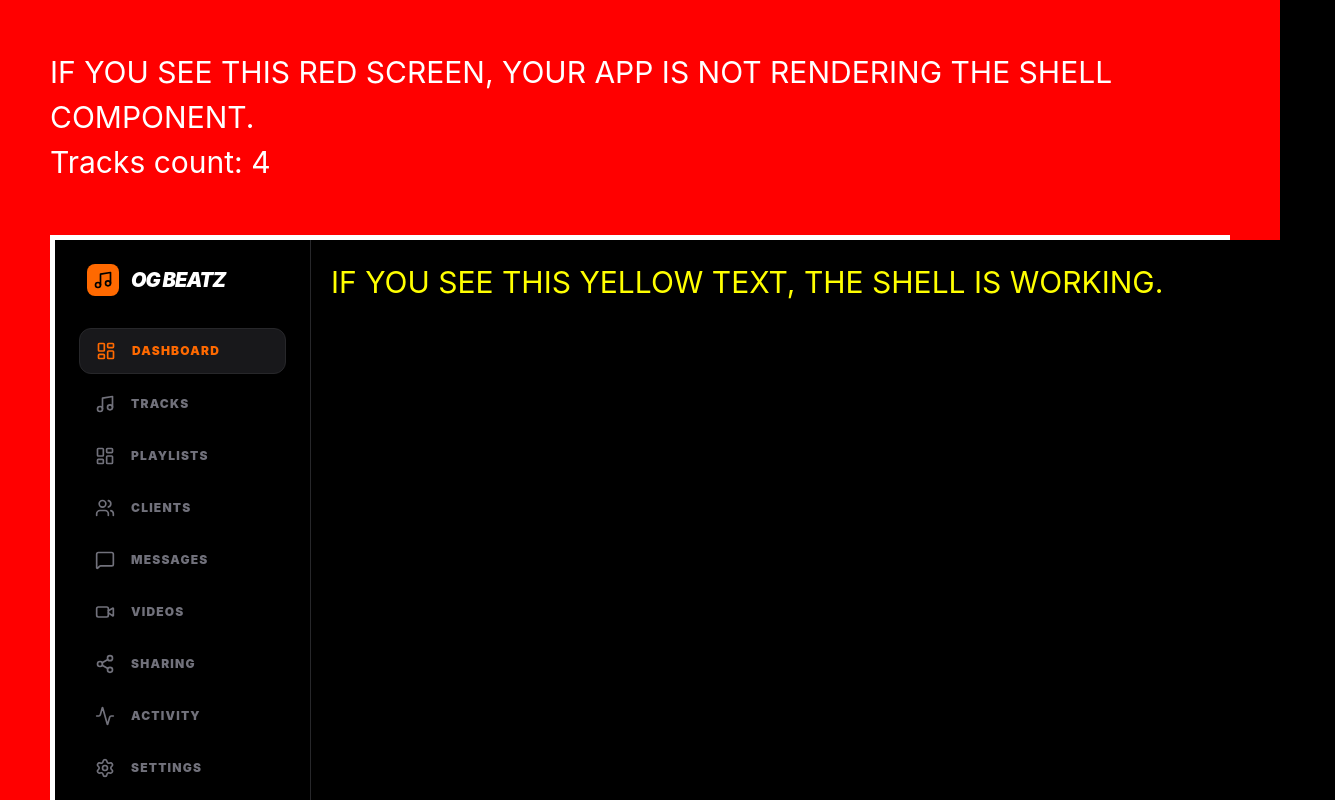
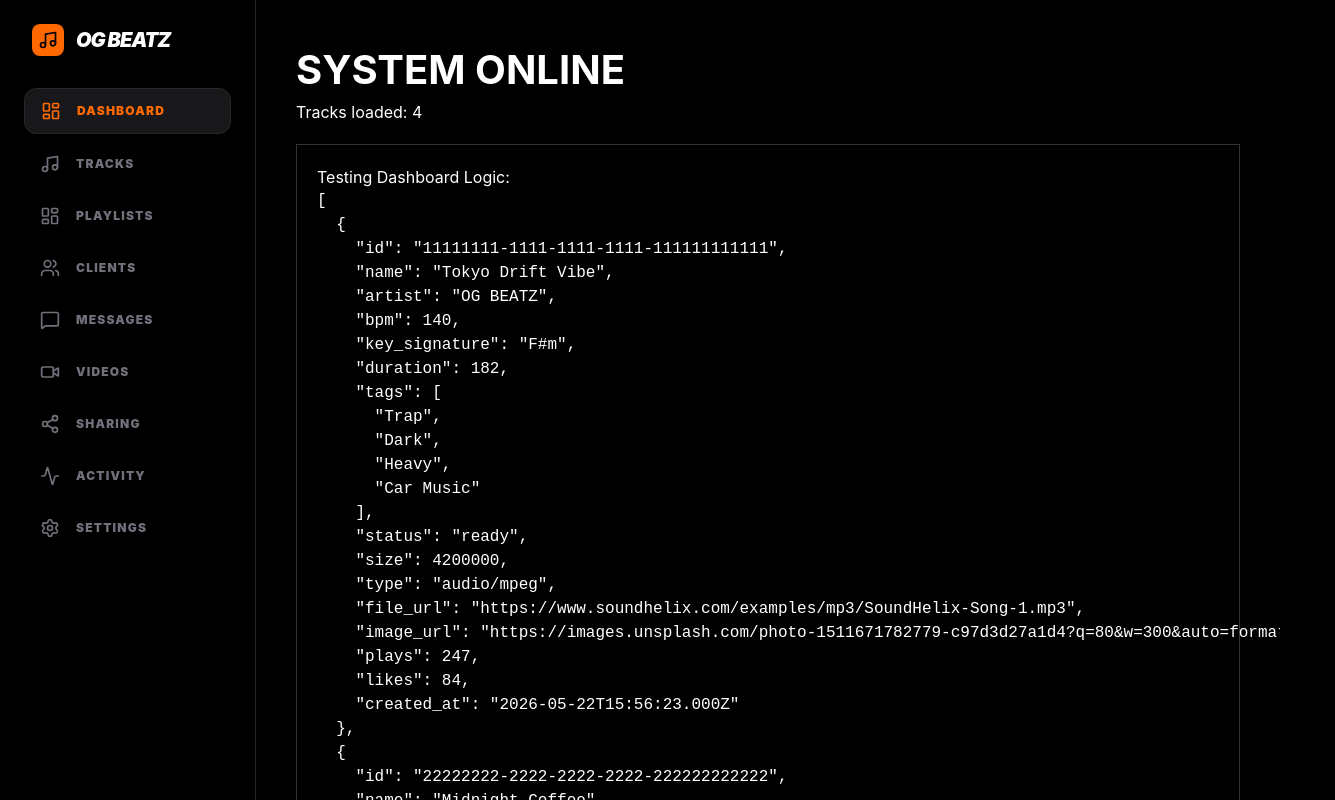
Before and after one commit to ogbeatzofficial1-lab/OGBeatzPlayListManager, a React (Vite) app: page / in a window 1280 px wide. Shown: the top 800 px of the page, 1335 px wide, since content can reach past the window. Built offline with nearby package versions, Linux system fonts and the light colour scheme; no server answers; the database is empty.

Commit message:
Update App.tsx

```diff
--- a/src/App.tsx
+++ b/src/App.tsx
@@ -45,18 +45,18 @@ function AppContent() {
   const { tracks } = useMediaStore();
 
   return (
-    <div style={{ backgroundColor: 'red', color: 'white', padding: '50px', fontSize: '30px' }}>
-      <h1>IF YOU SEE THIS RED SCREEN, YOUR APP IS NOT RENDERING THE SHELL COMPONENT.</h1>
-      <p>Tracks count: {tracks.length}</p>
-
-      {/* Test Shell directly */}
-      <div style={{ marginTop: '50px', border: '5px solid white' }}>
-        <Shell activeView={activeView} onViewChange={setActiveView}>
-          <div style={{ color: 'yellow', padding: '20px' }}>
-            <h2>IF YOU SEE THIS YELLOW TEXT, THE SHELL IS WORKING.</h2>
+    <div style={{ height: '100vh', width: '100vw', display: 'flex' }}>
+      <Shell activeView={activeView} onViewChange={setActiveView}>
+        <div style={{ padding: '40px', color: 'white' }}>
+          <h1 style={{ fontSize: '40px', fontWeight: 'bold' }}>SYSTEM ONLINE</h1>
+          <p>Tracks loaded: {tracks.length}</p>
+          <div style={{ marginTop: '20px', border: '1px solid #333', padding: '20px' }}>
+            <h3>Testing Dashboard Logic:</h3>
+            {/* If this prints, your data is fine */}
+            <pre>{JSON.stringify(tracks.slice(0, 2), null, 2)}</pre>
           </div>
-        </Shell>
-      </div>
+        </div>
+      </Shell>
     </div>
   );
 }
```
